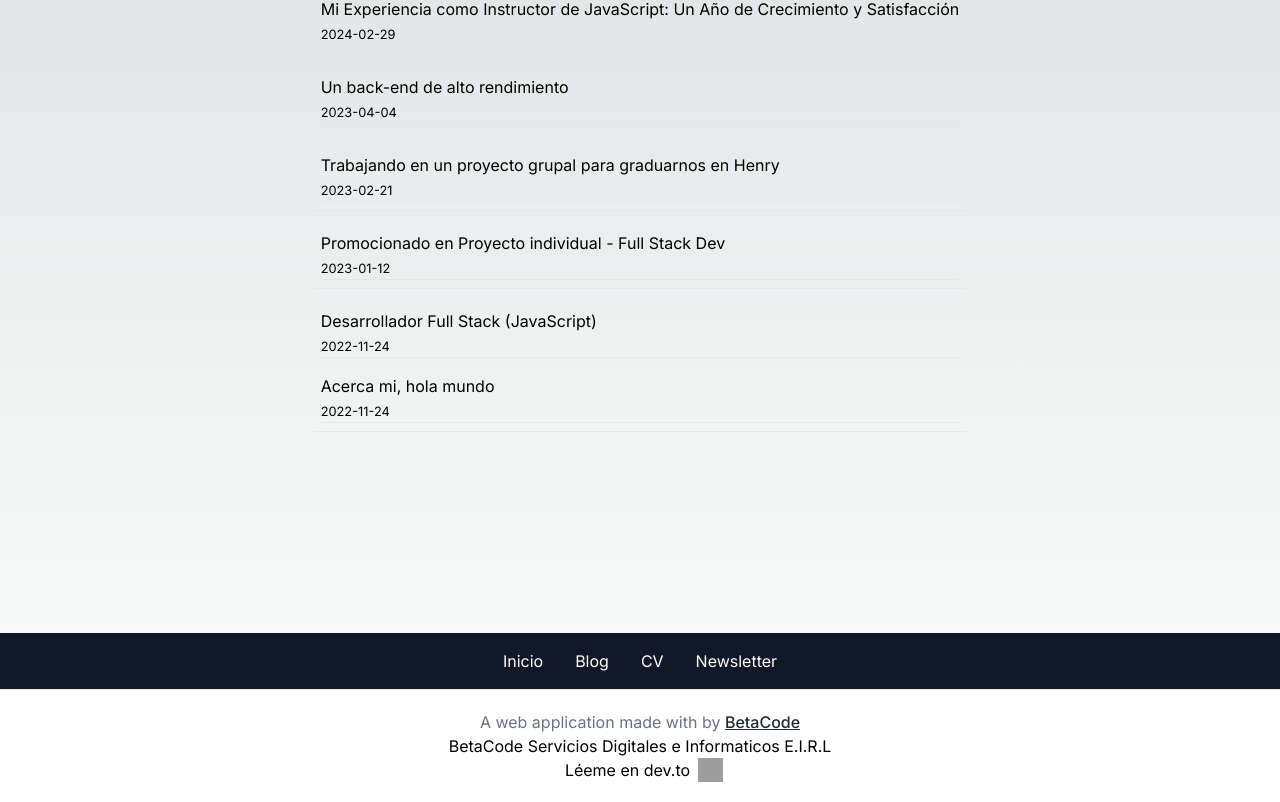
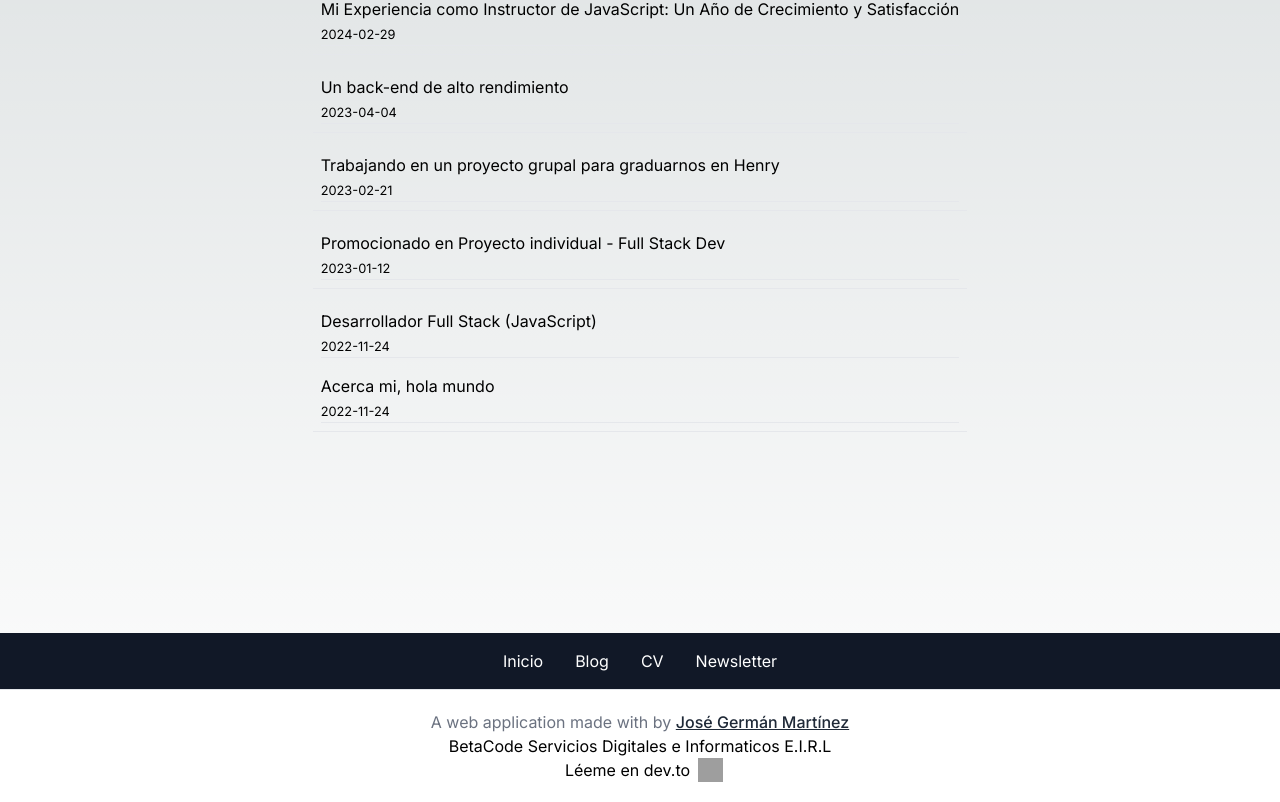
Before and after one commit to JoseGermanx/cv-app, a Next.js app: page /blog in a window 1280 px wide. Shown: the part 371-1173 px from the top of the page. Built offline with nearby package versions, Linux system fonts and the light colour scheme; grey boxes are pictures that could not be loaded.

Commit message:
Actualizar enlace del footer a jgxdev.com en lugar de BetaCode

```diff
--- a/src/app/ui/Footer.tsx
+++ b/src/app/ui/Footer.tsx
@@ -11,11 +11,11 @@ const Footer = () => {
       A web application made with by {" "}
       <a
         className="font-medium text-gray-800 underline transition-colors"
-        href="https://dev.betacode.cl"
+        href="https://jgxdev.com"
         target="_blank"
         rel="noopener noreferrer"
       >
-        BetaCode
+        José Germán Martínez
       </a>
     </p>
     <p>BetaCode Servicios Digitales e Informaticos E.I.R.L</p>
```
